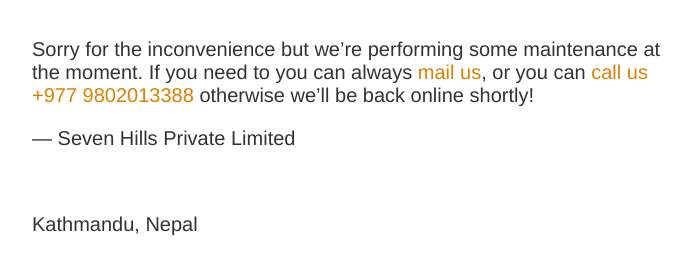
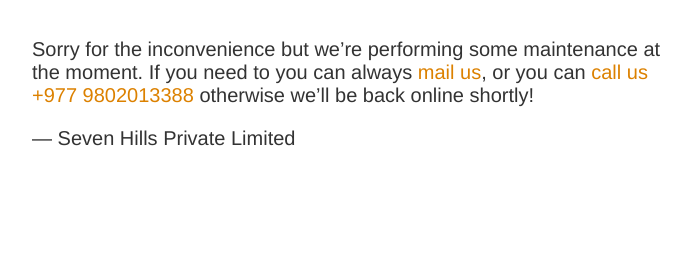
Before and after one commit to mahatoamar2013/7hills, a plain HTML site: page index.html in a window 1280 px wide. Shown: the part 261-536 px from the top of the page, without its empty margins (283-974 px from the left). Drawn offline with Linux system fonts and the light colour scheme.

Commit message:
Update index.html

```diff
--- a/index.html
+++ b/index.html
@@ -14,6 +14,6 @@
     <div>
         <p>Sorry for the inconvenience but we&rsquo;re performing some maintenance at the moment. If you need to you can always <a href="mailto:info@7hills.com.np":#">mail us</a>, or you can <a href="tel:+9779802013388">call us +977 9802013388</a> otherwise we&rsquo;ll be back online shortly!</p>
           <p>&mdash; Seven Hills Private Limited</p> <br>
-          <p> Kathmandu, Nepal </p>
+
     </div>
 </article>
```
